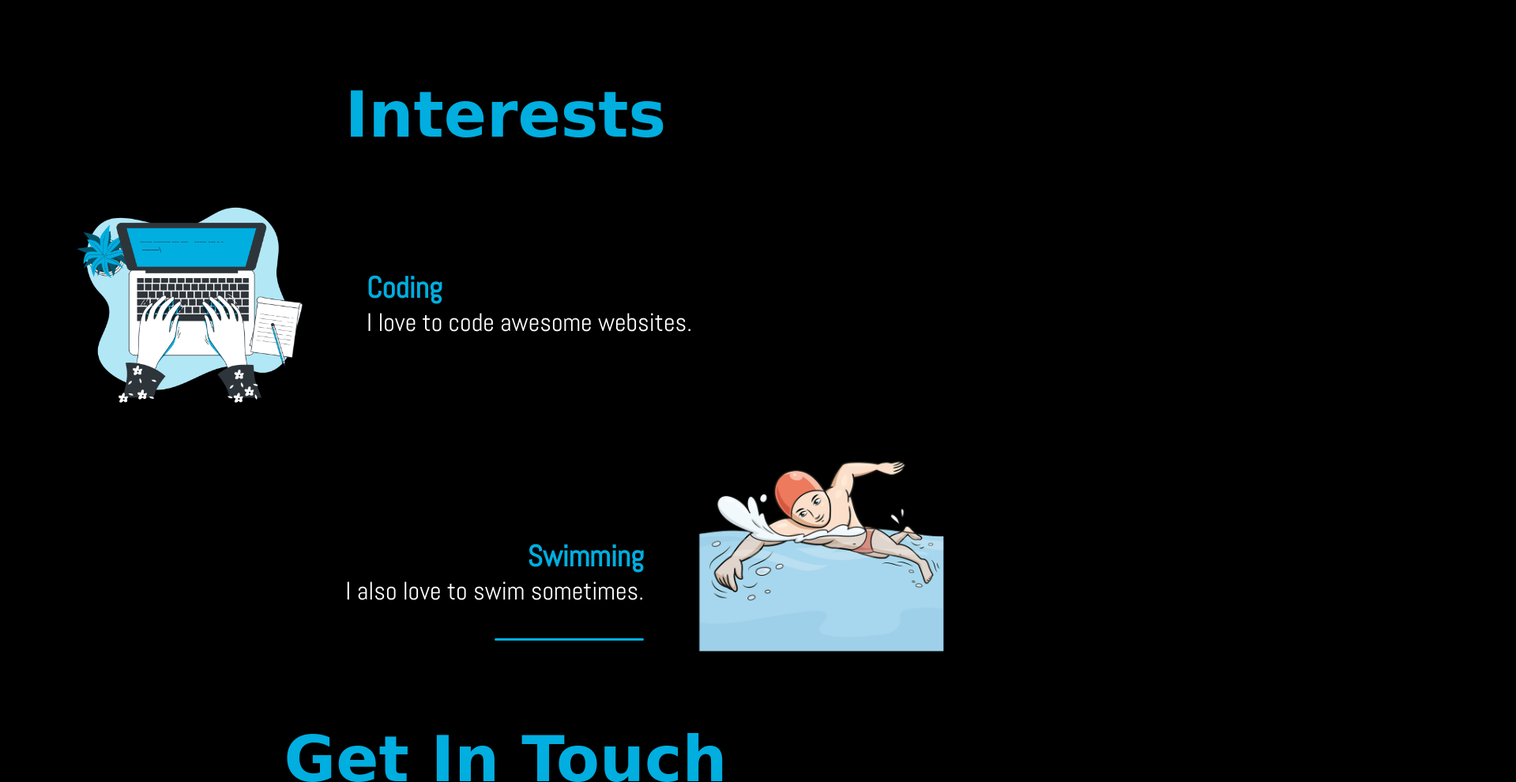
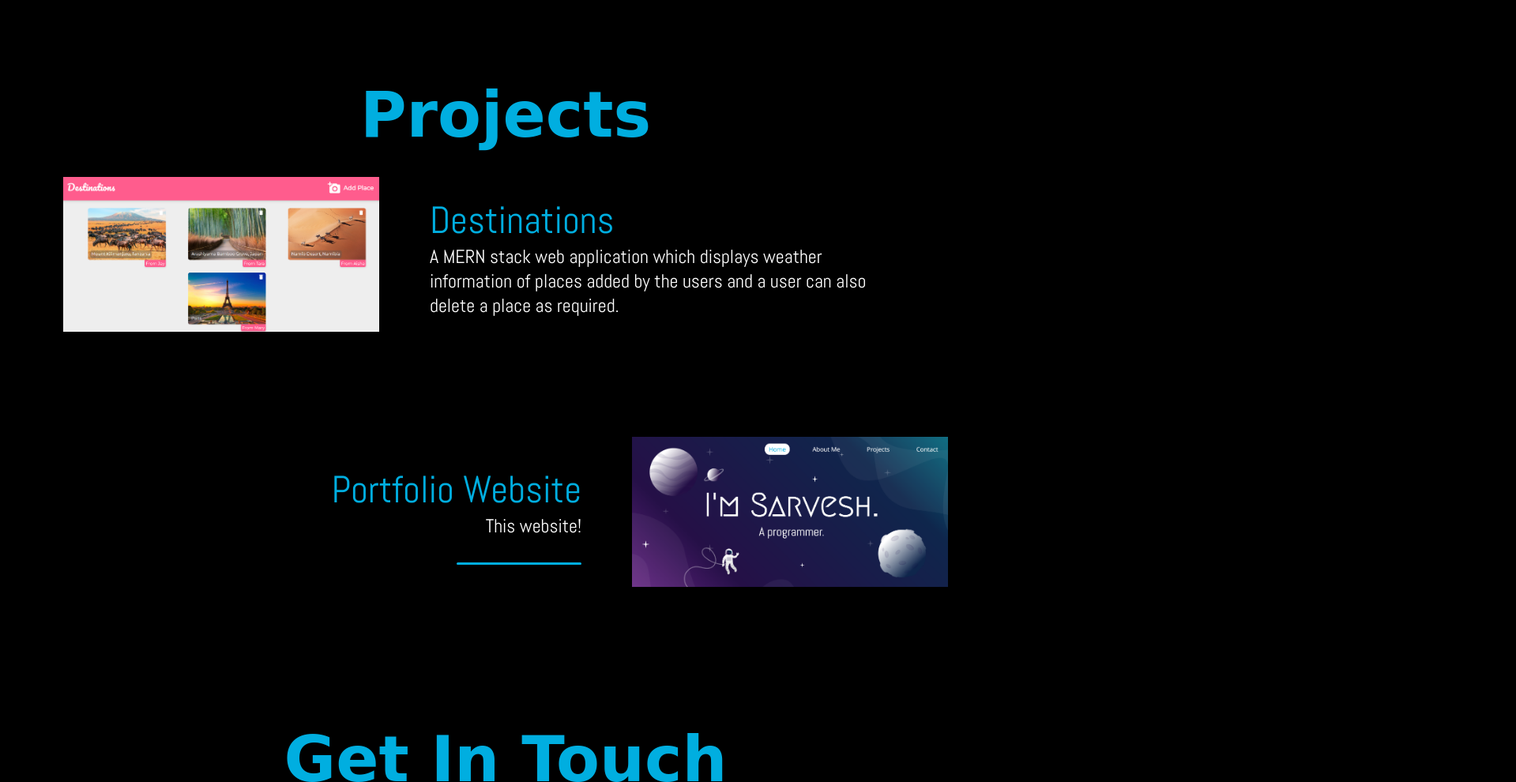
Before and after one commit to sarveshmokhare/personal-website, a plain HTML site: page personal-website/index.html in a window 1280 px wide. Shown: the part 1597-2587 px from the top of the page at 79% size, 1919 px wide, since content can reach past the window. Drawn offline with nearby package versions, Linux system fonts and the light colour scheme; a web font is replaced by a local one.

Commit message:
update interests with projects

```diff
--- a/personal-website/index.html
+++ b/personal-website/index.html
@@ -25,7 +25,7 @@
             <ul class="nav-bar-list v-class-resp" style="padding: 0;">
                 <li class="top-li-resp"><a class="home active" href="#home">Home</a></li>
                 <li><a class="about" href="#about">About Me</a></li>
-                <li><a class="interests" href="#interests">Interests</a></li>
+                <li><a class="projects" href="#projects">Projects</a></li>
                 <li class="last-li"><a class="contact" href="#contact">Contact</a></li>
             </ul>
         </nav>
@@ -38,7 +38,7 @@
         </div>
         <div class="title">
             <h1 class="animate__animated animate__zoomIn animate__delay-0.6s">I'm Sarvesh.</h1>
-            <p class="animate__animated animate__fadeIn animate__delay-1s">A web developer.</p>
+            <p class="animate__animated animate__fadeIn animate__delay-1s">A programmer.</p>
         </div>
         <div class="lower-objects">
             <img class='astronaut-with-cable' src='Images/astronaut-with-cable.png' alt='astronaut' />
@@ -58,8 +58,7 @@
         <h1 class="animate__animated">About Me</h1>
         <div class="content">
             <img class="sarvesh" src="Images/sarvesh.png" alt="sarvesh">
-            <h3>I am a web designer and developer based in India. I am currently studying at IIT Hyderabad and I love
-                turtles🐢. <br><br>
+            <h3>I am a web designer and developer, currently studying at IIT Hyderabad.<br><br>
                 <div class="about-hr">
                     <hr>
                 </div>
@@ -67,28 +66,28 @@
         </div>
     </section>
 
-    <!------------------------------------ INTERESTS ------------------------------->
-    <section id="interests">
-        <h1>Interests</h1>
-        <div class="interest1">
-            <img class="coding" src="Images/Typing-bro.png" alt="coding">
-            <div class="interest1-content">
-                <h3>Coding</h3>
-                <p>I love to code awesome websites.</p>
+    <!------------------------------------ PROJECTS ------------------------------->
+    <section id="projects">
+        <h1>Projects</h1>
+        <div class="project1">
+            <a href="https://sarveshmokhare-destinations.netlify.app/" target="_blank"><img class="project1-img" src="Images/destinations-thumbnail.png" alt="mern-stack-website"></a>
+            <div class="project1-content">
+                <h3>Destinations</h3>
+                <p>A MERN stack web application which displays weather information of places added by the users and a user can also delete a place as required.</p>
             </div>
             <!-- <a href="https://storyset.com/communication">Communication illustrations by Storyset</a> -->
         </div>
-        <div class="interest2">
-            <div class="interest2-content">
-                <h3>Swimming</h3>
+        <div class="project2">
+            <div class="project2-content">
+                <h3>Portfolio Website</h3>
                 <div class="swim-content">
-                    <p>I also love to swim sometimes. <br> <br>
+                    <p>This website!<br> <br>
                         <hr>
                     </p>
                 </div>
 
             </div>
-            <img class="swimming" src="Images/swimming.webp" alt="coding">
+            <a href="https://sarveshmokhare.github.io/personal-website/"><img class="project2-img" src="Images/portfolio-thumbnail.png" alt="portfolio-website"></a>
         </div>
     </section>
 
--- a/personal-website/style.css
+++ b/personal-website/style.css
@@ -222,60 +222,74 @@ h1 {
   width: 40%;
 }
 
-#interests {
+#projects {
   height: 50rem;
 }
 
-#interests h1 {
+#projects h1 {
   padding: 6rem 2rem 2rem;
   font-size: 5rem;
   color: #00aee0;
 }
 
-.coding {
-  height: 20rem;
+.project1 {
+  display: flex;
+  justify-content: flex-start;
+  align-items: center;
+  padding: 0 5rem 8rem 5rem;
+}
+
+.project1-img {
+  width: 25rem;
   display: inline-block;
 }
 
-.interest1 {
-  display: flex;
-  justify-content: flex-start;
-  align-items: center;
-  padding: 0 5rem;
+.project1-content {
+  text-align: left;
+  padding: 0 4rem;
 }
 
-.interest1-content {
-  text-align: left;
-  padding: 0 4rem;
-  font-size: 2rem;
+
+.project1-content h3 {
+  color: #00aee0;
+  font-size: 3rem;
+  font-weight: 100;
+}
+.project1-content p {
+  font-size: 1.5rem;
 }
 
-.interest1-content h3 {
-  color: #00aee0;
-}
-
-.interest2 {
+.project2 {
   display: flex;
   justify-content: flex-end;
   align-items: center;
   padding: 0 5rem;
 }
 
-.interest2-content {
+.project2-img {
+  width: 25rem;
+  display: inline-block;
+}
+
+.project2-content {
   text-align: right;
   padding: 0 4rem;
-  font-size: 2rem;
 }
 
-.interest2-content h3 {
+.project2-content h3 {
   color: #00aee0;
+  font-size: 3rem;
+  font-weight: 100;
+}
+.project2-content p {
+  font-size: 1.5rem;
 }
 
 .swim-content {
   position: relative;
 }
 
-.interest2-content hr {
+.project2-content hr {
   border: 0px solid #00aee0;
   height: 3px;
   background: #00aee0;
@@ -490,35 +504,35 @@ footer a {
     height: 20rem;
   }
 
-  #interests {
+  #projects {
     height: 59rem;
   }
 
-  #interests h1 {
+  #projects h1 {
     padding: 0 0 1rem;
     font-size: 4rem;
   }
 
-  .interest1 {
+  .project1 {
     flex-direction: column;
     padding: 0;
   }
-  .interest1-content {
+  .project1-content {
     text-align: center;
     padding: 0;
   }
   .coding {
     height: 18rem;
   }
-  .interest2 {
+  .project2 {
     flex-direction: column-reverse;
     padding: 0;
   }
-  .interest2-content {
+  .project2-content {
     text-align: center;
     padding: 0;
   }
-  .interest2-content hr{
+  .project2-content hr{
       position: relative;
       margin: auto;
       width: 40%;
```
Also changed, not shown: personal-website/Images/destinations-thumbnail.png (added), personal-website/Images/portfolio-thumbnail.png (added).
